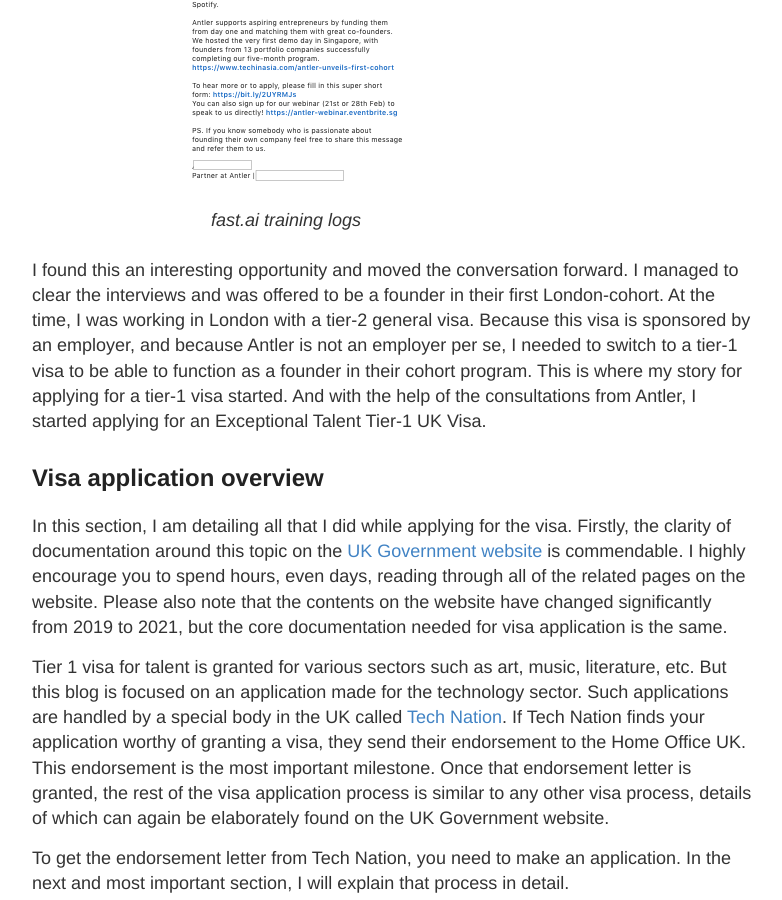
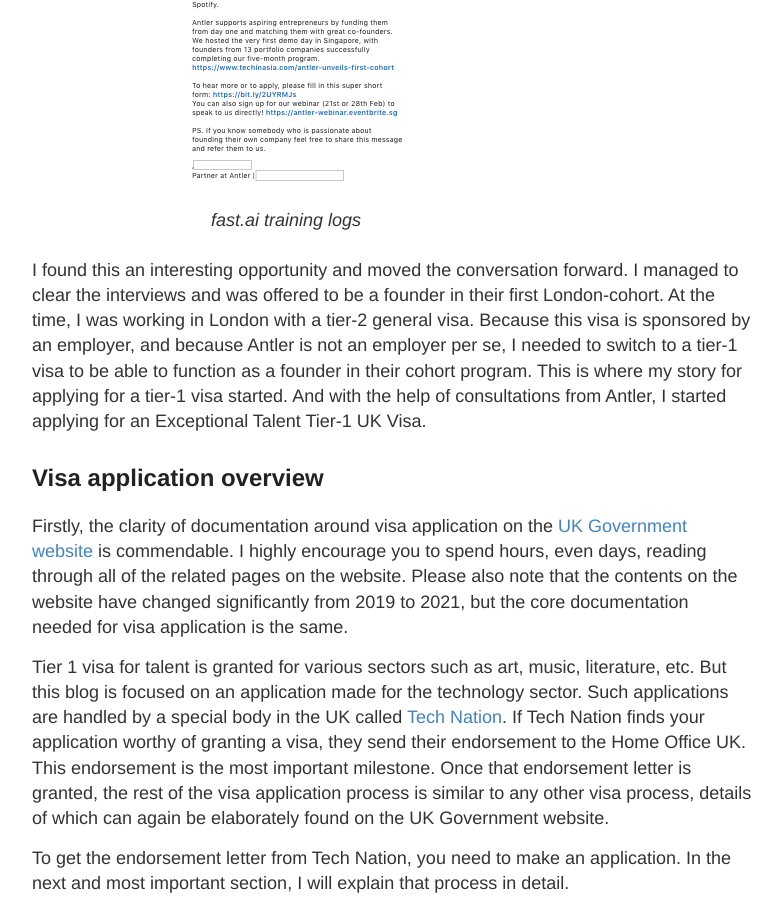
Before and after one commit to datashines/datashines.github.io, a Jekyll site: the page built from _posts/2021-02-21-How-I-received-my-Tier-1-Exceptional-Talent-UK-visa.md, in a window 1280 px wide and 900 px high, scrolled down 897 px. Shown: the whole window, without its empty margins (248-1030 px from the left). Built offline with Jekyll 4.4.1, drawn with Linux system fonts in a browser that asks for light colours; comment, search, counter and statistics services are not loaded.

Commit message:
tier-1 visa blog post 3

```diff
--- a/_posts/2021-02-21-How-I-received-my-Tier-1-Exceptional-Talent-UK-visa.md
+++ b/_posts/2021-02-21-How-I-received-my-Tier-1-Exceptional-Talent-UK-visa.md
@@ -28,12 +28,11 @@ visa in the first place. In February, 2019, I received a LinkedIn message from a
 
 I found this an interesting opportunity and moved the conversation forward. I managed to clear the interviews and was offered to be a founder in their first London-cohort.
 At the time, I was working in London with a tier-2 general visa. Because this visa is sponsored by an employer, and because Antler is not an employer per se, I needed to
-switch to a tier-1 visa to be able to function as a founder in their cohort program. This is where my story for applying for a tier-1 visa started. And with the help of
-the consultations from Antler, I started applying for an Exceptional Talent Tier-1 UK Visa.
+switch to a tier-1 visa to be able to function as a founder in their cohort program. This is where my story for applying for a tier-1 visa started. And with the help of consultations from Antler, I started applying for an Exceptional Talent Tier-1 UK Visa.
 
 ## Visa application overview
 
-In this section, I am detailing all that I did while applying for the visa. Firstly, the clarity of documentation around this topic on the [UK Government website](https://www.gov.uk/global-talent) is commendable.
+Firstly, the clarity of documentation around visa application on the [UK Government website](https://www.gov.uk/global-talent) is commendable.
 I highly encourage you to spend hours, even days, reading through all of the related pages on the website. Please also note that the contents on the website
 have changed significantly from 2019 to 2021, but the core documentation needed for visa application is the same.
 
```
